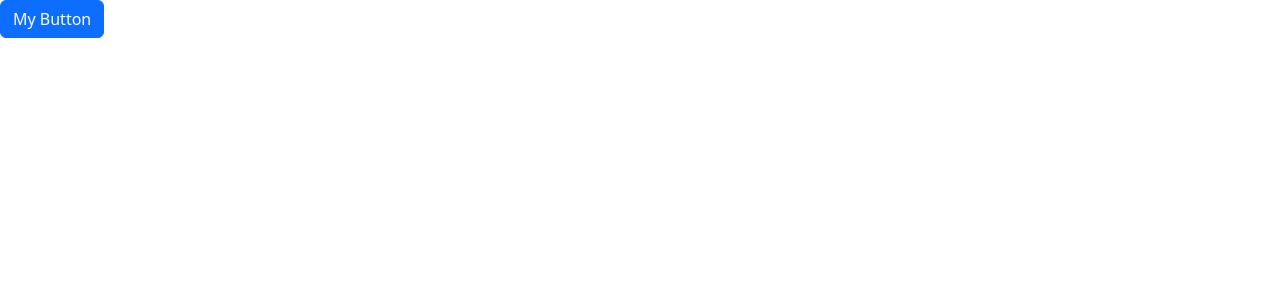
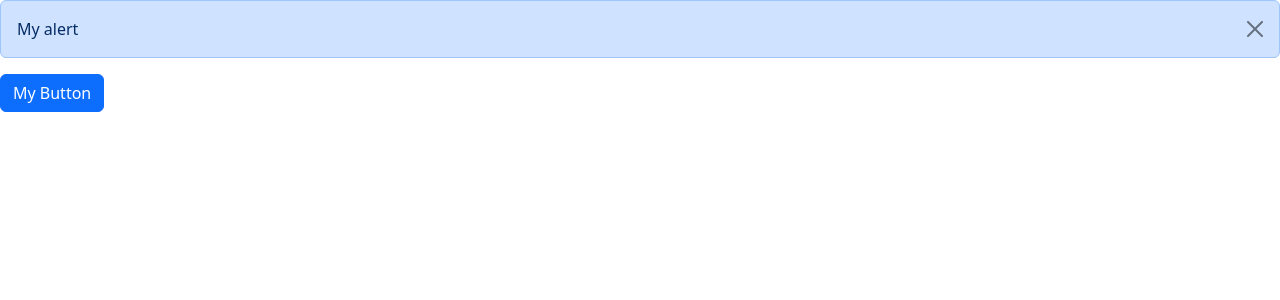
Before and after one commit to braydensoneill/comitia, a React (Vite) app: page / in a window 1280 px wide. Both pictures are taken after a click on the button "My Button". Shown: the top 300 px of the page. Built offline with nearby package versions, Linux system fonts and the light colour scheme.

Commit message:
Learn React - Alerts

```diff
--- a/src/App.tsx
+++ b/src/App.tsx
@@ -1,11 +1,19 @@
+import { useState } from "react";
 import Alert from "./components/Alert";
 import Button from "./components/Button";
 
 function App() {
+  const [alertVisible, setAlertVisibility] = useState(false);
+
   return (
-    <Button color="primary" onClick={() => console.log("Clicked")}>
-      My Button
-    </Button>
+    <div>
+      {alertVisible && (
+        <Alert onClose={() => setAlertVisibility(false)}>My alert</Alert>
+      )}
+      <Button color="primary" onClick={() => setAlertVisibility(true)}>
+        My Button
+      </Button>
+    </div>
   );
 }
 
--- a/src/components/Alert.tsx
+++ b/src/components/Alert.tsx
@@ -2,10 +2,22 @@
 
 interface Props {
   children: ReactNode;
+  onClose: () => void;
 }
 
-const Alert = ({ children }: Props) => {
-  return <div className="alert alert-primary">{children}</div>;
+const Alert = ({ children, onClose }: Props) => {
+  return (
+    <div className="alert alert-primary alert-dismissible">
+      {children}
+      <button
+        type="button"
+        className="btn-close"
+        onClick={onClose}
+        data-bs-dismiss="alert"
+        aria-label="Close"
+      ></button>
+    </div>
+  );
 };
 
 export default Alert;
```
